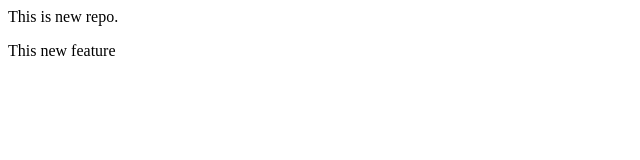
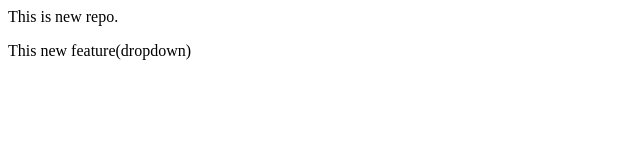
Before and after one commit to ishubhamdori/LocalRepo, a plain HTML site: page index.html in a window 1280 px wide. Shown: the full height of the page, 0-640 px from the left. Drawn offline with Linux system fonts and the light colour scheme.

Commit message:
Add Dropdown

```diff
--- a/index.html
+++ b/index.html
@@ -1,2 +1,2 @@
 <p>This is new repo.</p>
-<p>This new feature</p>
+<p>This new feature(dropdown)</p>
```
